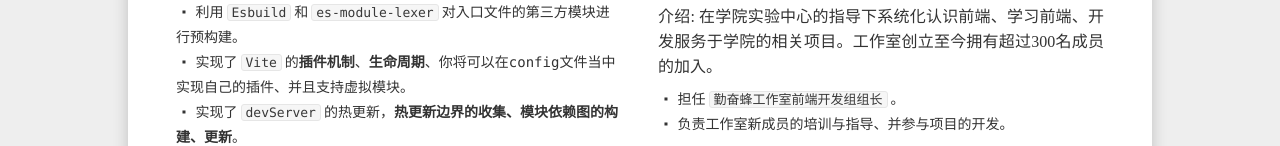
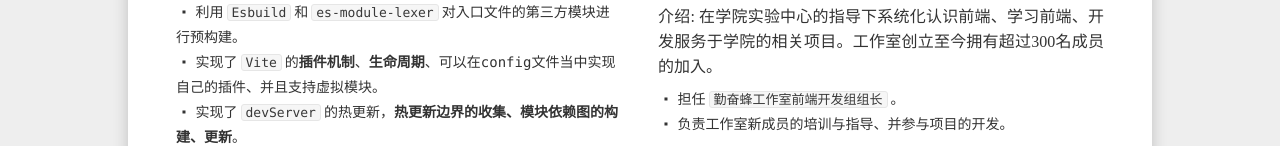
Before and after one commit to ysy945/resume, a plain HTML site: page index.html in a window 1280 px wide. Shown: the part 894-1040 px from the top of the page. Drawn offline with Linux system fonts and the light colour scheme.

Commit message:
Update index.html

```diff
--- a/index.html
+++ b/index.html
@@ -234,7 +234,7 @@
                                             <li>
                                                 <i class="iconfont icon-dot"></i>
                                                 <span class="section-content font">
-                                                    实现了<em>Vite</em>的<span style="font-weight: bold;">插件机制</span>、<span style="font-weight: bold;">生命周期</span>、你将可以在config文件当中实现自己的插件、并且支持虚拟模块。
+                                                    实现了<em>Vite</em>的<span style="font-weight: bold;">插件机制</span>、<span style="font-weight: bold;">生命周期</span>、可以在config文件当中实现自己的插件、并且支持虚拟模块。
                                                 </span>
                                             </li>
                                             <li>
```
